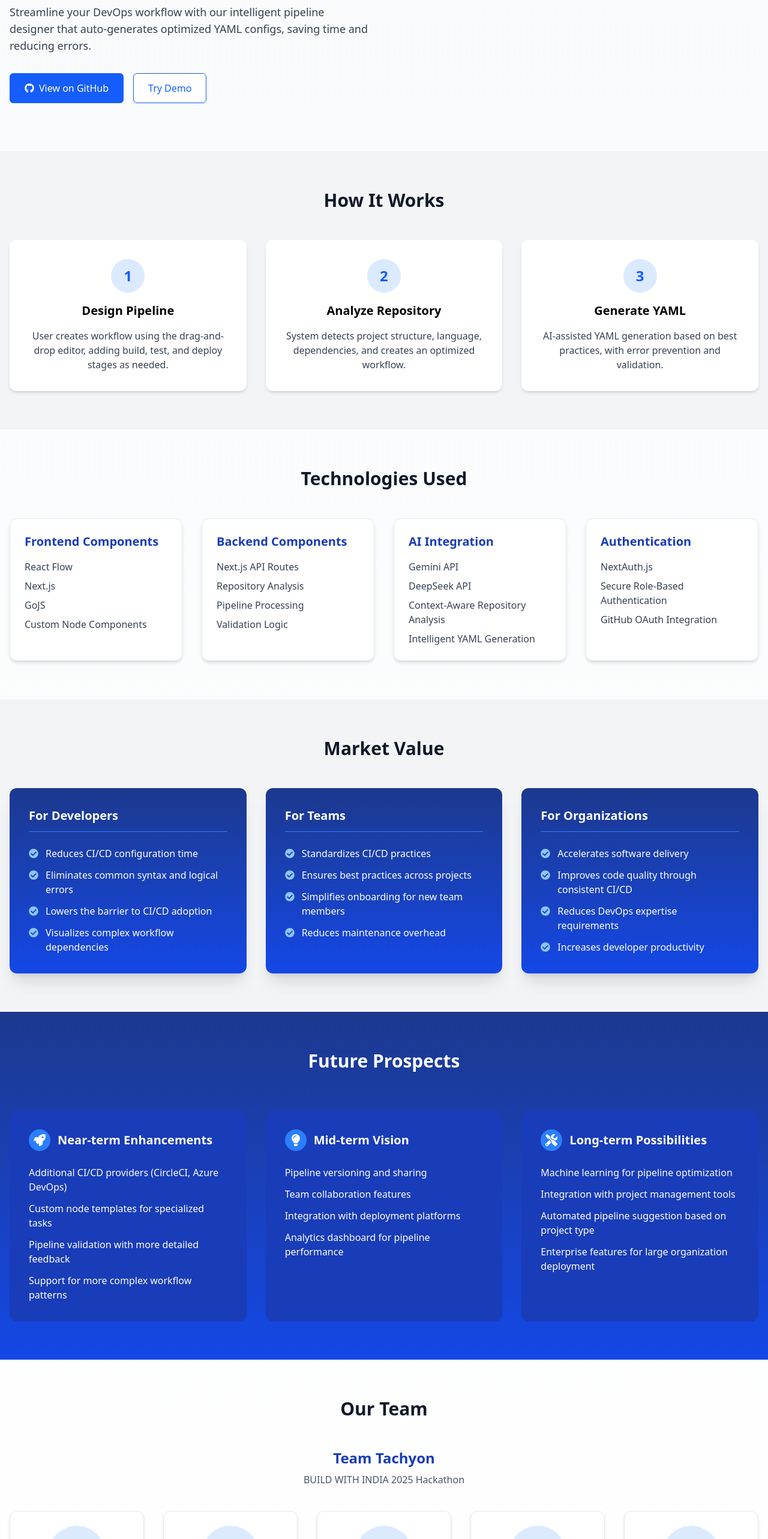
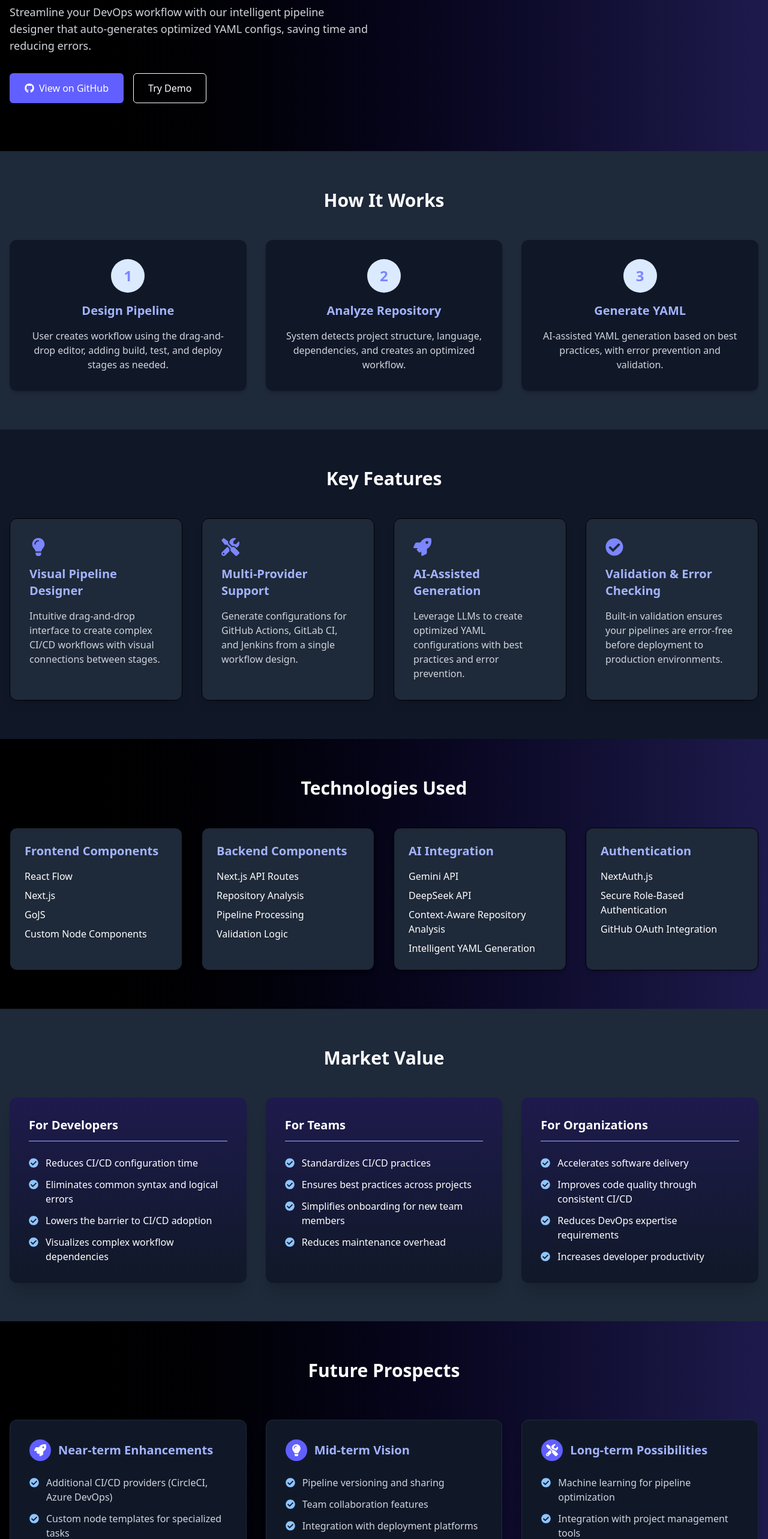
Before and after one commit to team-tachyon-hackathon/built-with-india, a Next.js app: page /about in a window 1280 px wide. Shown: the part 234-2800 px from the top of the page at 60% size. Built offline with nearby package versions, Linux system fonts and the light colour scheme.

Commit message:
updated about page

```diff
--- a/src/app/about/page.tsx
+++ b/src/app/about/page.tsx
@@ -1,5 +1,4 @@
 import React from 'react';
-import Image from 'next/image';
 import Link from 'next/link';
 
 // You'll need to add these icons to your project or use a library like react-icons
@@ -7,28 +6,28 @@ import { FaGithub, FaLightbulb, FaTools, FaUsers, FaRocket, FaCheckCircle } from
 
 export default function AboutPage() {
   return (
-    <div className="bg-gradient-to-b from-gray-50 to-white">
+    <div className="bg-gradient-to-r from-black to-indigo-950">
       {/* Hero Section */}
       <section className="py-20 px-4 max-w-7xl mx-auto">
         <div className="flex flex-col md:flex-row items-center justify-between gap-12">
           <div className="md:w-1/2">
-            <h1 className="text-4xl md:text-5xl font-bold text-gray-900 mb-6">
+            <h1 className="text-4xl md:text-5xl font-bold text-white mb-6">
               CI/CD Genie
             </h1>
-            <p className="text-xl md:text-2xl text-blue-600 font-medium mb-6">
+            <p className="text-xl md:text-2xl text-indigo-400 font-medium mb-6">
               An AI-powered drag-and-drop CI/CD pipeline designer
             </p>
-            <p className="text-gray-700 text-lg mb-8">
+            <p className="text-gray-300 text-lg mb-8">
               Streamline your DevOps workflow with our intelligent pipeline designer that auto-generates optimized YAML configs, saving time and reducing errors.
             </p>
             <div className="flex flex-col sm:flex-row gap-4">
               <Link href="https://github.com/team-tachyon-hackathon/built-with-india"
-                    className="inline-flex items-center justify-center px-6 py-3 border border-transparent text-base font-medium rounded-md text-white bg-blue-600 hover:bg-blue-700 transition-colors">
+                    className="inline-flex items-center justify-center px-6 py-3 border border-transparent text-base font-medium rounded-md text-white bg-indigo-500 hover:bg-indigo-400 transition-colors">
                 <FaGithub className="mr-2" />
                 View on GitHub
               </Link>
               <Link href="/demo"
-                    className="inline-flex items-center justify-center px-6 py-3 border border-blue-600 text-base font-medium rounded-md text-blue-600 bg-white hover:bg-blue-50 transition-colors">
+                    className="inline-flex items-center justify-center px-6 py-3 border border-white text-base font-medium rounded-md text-white  hover:bg-indigo-500 transition-colors">
                 Try Demo
               </Link>
             </div>
@@ -103,76 +102,122 @@ export default function AboutPage() {
       </section> */}
 
       {/* How It Works */}
-      <section className="py-16 px-4 bg-gray-100">
+      <section className="py-16 px-4 bg-gray-800">
         <div className="max-w-7xl mx-auto">
-          <h2 className="text-3xl font-bold text-center text-gray-900 mb-12">How It Works</h2>
+          <h2 className="text-3xl font-bold text-center text-white mb-12">How It Works</h2>
           <div className="grid md:grid-cols-3 gap-8">
-            <div className="bg-white rounded-xl p-8 text-center shadow-md">
+            <div className="bg-gray-900 rounded-xl p-8 text-center shadow-md">
               <div className="bg-blue-100 w-14 h-14 rounded-full flex items-center justify-center mx-auto mb-4">
-                <span className="text-blue-600 text-2xl font-bold">1</span>
+              <span className="text-indigo-400 text-2xl font-bold">1</span>
               </div>
-              <h3 className="text-xl font-semibold mb-4">Design Pipeline</h3>
-              <p className="text-gray-700">
+              <h3 className="text-xl font-semibold text-indigo-300 mb-4">Design Pipeline</h3>
+              <p className="text-gray-300">
               User creates workflow using the drag-and-drop editor, adding build, test, and deploy stages as needed.
               </p>
             </div>
-            <div className="bg-white rounded-xl p-8 text-center shadow-md">
+            <div className="bg-gray-900 rounded-xl p-8 text-center shadow-md">
               <div className="bg-blue-100 w-14 h-14 rounded-full flex items-center justify-center mx-auto mb-4">
-                <span className="text-blue-600 text-2xl font-bold">2</span>
+              <span className="text-indigo-400 text-2xl font-bold">2</span>
               </div>
-              <h3 className="text-xl font-semibold mb-4">Analyze Repository</h3>
-              <p className="text-gray-700">
+              <h3 className="text-xl font-semibold text-indigo-300 mb-4">Analyze Repository</h3>
+              <p className="text-gray-300">
               System detects project structure, language, dependencies, and creates an optimized workflow.
               </p>
             </div>
-            <div className="bg-white rounded-xl p-8 text-center shadow-md">
+            <div className="bg-gray-900 rounded-xl p-8 text-center shadow-md">
               <div className="bg-blue-100 w-14 h-14 rounded-full flex items-center justify-center mx-auto mb-4">
-                <span className="text-blue-600 text-2xl font-bold">3</span>
+              <span className="text-indigo-400 text-2xl font-bold">3</span>
               </div>
-              <h3 className="text-xl font-semibold mb-4">Generate YAML</h3>
-              <p className="text-gray-700">
+              <h3 className="text-xl font-semibold text-indigo-300 mb-4">Generate YAML</h3>
+              <p className="text-gray-300">
               AI-assisted YAML generation based on best practices, with error prevention and validation.
+              </p>
+            </div>
+
+          </div>
+        </div>
+      </section>
+      {/* Features */}
+      <section className="py-16 px-4 bg-gray-900">
+        <div className="max-w-7xl mx-auto">
+          <h2 className="text-3xl font-bold text-center text-white mb-12">Key Features</h2>
+          <div className="grid md:grid-cols-2 lg:grid-cols-4 gap-8">
+            <div className="bg-gray-800 rounded-xl p-8 shadow-lg border">
+              <div className="text-indigo-400 text-3xl mb-4">
+                <FaLightbulb />
+              </div>
+              <h3 className="text-xl font-semibold text-indigo-300 mb-4">Visual Pipeline Designer</h3>
+              <p className="text-gray-300">
+                Intuitive drag-and-drop interface to create complex CI/CD workflows with visual connections between stages.
+              </p>
+            </div>
+            <div className="bg-gray-800 rounded-xl p-8 shadow-lg border">
+              <div className="text-indigo-400 text-3xl mb-4">
+                <FaTools />
+              </div>
+              <h3 className="text-xl font-semibold text-indigo-300 mb-4">Multi-Provider Support</h3>
+              <p className="text-gray-300">
+                Generate configurations for GitHub Actions, GitLab CI, and Jenkins from a single workflow design.
+              </p>
+            </div>
+            <div className="bg-gray-800 rounded-xl p-8 shadow-lg border">
+              <div className="text-indigo-400 text-3xl mb-4">
+                <FaRocket />
+              </div>
+              <h3 className="text-xl font-semibold text-indigo-300 mb-4">AI-Assisted Generation</h3>
+              <p className="text-gray-300">
+                Leverage LLMs to create optimized YAML configurations with best practices and error prevention.
+              </p>
+            </div>
+            <div className="bg-gray-800 rounded-xl p-8 shadow-lg border">
+              <div className="text-indigo-400 text-3xl mb-4">
+                <FaCheckCircle />
+              </div>
+              <h3 className="text-xl font-semibold text-indigo-300 mb-4">Validation & Error Checking</h3>
+              <p className="text-gray-300">
+                Built-in validation ensures your pipelines are error-free before deployment to production environments.
               </p>
             </div>
           </div>
         </div>
       </section>
 
+
       {/* Technologies Used */}
       <section className="py-16 px-4">
         <div className="max-w-7xl mx-auto">
-          <h2 className="text-3xl font-bold text-center text-gray-900 mb-12">Technologies Used</h2>
+          <h2 className="text-3xl font-bold text-center text-white mb-12">Technologies Used</h2>
           <div className="grid md:grid-cols-2 lg:grid-cols-4 gap-8">
-            <div className="bg-white rounded-xl p-6 shadow-md border border-gray-200">
-              <h3 className="text-xl font-semibold text-blue-800 mb-4">Frontend Components</h3>
-              <ul className="space-y-2 text-gray-700">
+            <div className="bg-gray-800 rounded-xl p-6 shadow-md border">
+              <h3 className="text-xl font-semibold text-indigo-300 mb-4">Frontend Components</h3>
+              <ul className="space-y-2 text-white">
                 <li>React Flow</li>
                 <li>Next.js</li>
                 <li>GoJS</li>
                 <li>Custom Node Components</li>
               </ul>
             </div>
-            <div className="bg-white rounded-xl p-6 shadow-md border border-gray-200">
-              <h3 className="text-xl font-semibold text-blue-800 mb-4">Backend Components</h3>
-              <ul className="space-y-2 text-gray-700">
+            <div className="bg-gray-800 rounded-xl p-6 shadow-md border">
+              <h3 className="text-xl font-semibold text-indigo-300 mb-4">Backend Components</h3>
+              <ul className="space-y-2 text-white">
                 <li>Next.js API Routes</li>
                 <li>Repository Analysis</li>
                 <li>Pipeline Processing</li>
                 <li>Validation Logic</li>
               </ul>
             </div>
-            <div className="bg-white rounded-xl p-6 shadow-md border border-gray-200">
-              <h3 className="text-xl font-semibold text-blue-800 mb-4">AI Integration</h3>
-              <ul className="space-y-2 text-gray-700">
+            <div className="bg-gray-800 rounded-xl p-6 shadow-md border">
+              <h3 className="text-xl font-semibold text-indigo-300 mb-4">AI Integration</h3>
+              <ul className="space-y-2 text-white">
                 <li>Gemini API</li>
                 <li>DeepSeek API</li>
                 <li>Context-Aware Repository Analysis</li>
                 <li>Intelligent YAML Generation</li>
               </ul>
             </div>
-            <div className="bg-white rounded-xl p-6 shadow-md border border-gray-200">
-              <h3 className="text-xl font-semibold text-blue-800 mb-4">Authentication</h3>
-              <ul className="space-y-2 text-gray-700">
+            <div className="bg-gray-800 rounded-xl p-6 shadow-md border">
+              <h3 className="text-xl font-semibold text-indigo-300 mb-4">Authentication</h3>
+              <ul className="space-y-2 text-white">
                 <li>NextAuth.js</li>
                 <li>Secure Role-Based Authentication</li>
                 <li>GitHub OAuth Integration</li>
@@ -183,12 +228,12 @@ export default function AboutPage() {
       </section>
 
       {/* Market Value */}
-      <section className="py-16 px-4 bg-gray-100">
+      <section className="py-16 px-4 bg-gray-800">
         <div className="max-w-7xl mx-auto">
-          <h2 className="text-3xl font-bold text-center text-gray-900 mb-12">Market Value</h2>
+          <h2 className="text-3xl font-bold text-center text-white mb-12">Market Value</h2>
           <div className="grid md:grid-cols-3 gap-8">
-            <div className="bg-gradient-to-b from-blue-900 to-blue-700 rounded-xl p-8 shadow-xl text-white">
-              <h3 className="text-xl font-semibold mb-6 border-b border-blue-500 pb-3">For Developers</h3>
+            <div className="bg-gradient-to-b from-indigo-950 to-gray-900 rounded-xl p-8 shadow-xl text-white">
+              <h3 className="text-xl font-semibold mb-6 border-b border-indigo-300 pb-3">For Developers</h3>
               <ul className="space-y-3">
                 <li className="flex items-start">
                   <span className="text-blue-300 mr-3 mt-1"><FaCheckCircle /></span>
@@ -208,8 +253,8 @@ export default function AboutPage() {
                 </li>
               </ul>
             </div>
-            <div className="bg-gradient-to-b from-blue-900 to-blue-700 rounded-xl p-8 shadow-xl text-white">
-              <h3 className="text-xl font-semibold mb-6 border-b border-blue-500 pb-3">For Teams</h3>
+            <div className="bg-gradient-to-b from-indigo-950 to-gray-900 rounded-xl p-8 shadow-xl text-white">
+              <h3 className="text-xl font-semibold mb-6 border-b border-indigo-300 pb-3">For Teams</h3>
               <ul className="space-y-3">
                 <li className="flex items-start">
                   <span className="text-blue-300 mr-3 mt-1"><FaCheckCircle /></span>
@@ -229,9 +274,9 @@ export default function AboutPage() {
                 </li>
               </ul>
             </div>
-            <div className="bg-gradient-to-b from-blue-900 to-blue-700 rounded-xl p-8 shadow-xl text-white">
-              <h3 className="text-xl font-semibold mb-6 border-b border-blue-500 pb-3">For Organizations</h3>
-              <ul className="space-y-3">
+            <div className="bg-gradient-to-b from-indigo-950 to-gray-900 rounded-xl p-8 shadow-xl text-white">
+              <h3 className="text-xl font-semibold mb-6 border-b border-indigo-300 pb-3">For Organizations</h3>
+              <ul className="space-y-3 ">
                 <li className="flex items-start">
                   <span className="text-blue-300 mr-3 mt-1"><FaCheckCircle /></span>
                   <span>Accelerates software delivery</span>
@@ -291,50 +336,86 @@ export default function AboutPage() {
       </section> */}
 
       {/* Future Prospects */}
-      <section className="py-16 px-4 bg-gradient-to-b from-blue-900 to-blue-700 text-white">
+      <section className="py-16 px-4 bg-gradient-to-r from-black to-indigo-950 text-white">
         <div className="max-w-7xl mx-auto">
-          <h2 className="text-3xl font-bold text-center mb-16">Future Prospects</h2>
+          <h2 className="text-3xl font-bold text-center text-white mb-16">Future Prospects</h2>
           <div className="grid md:grid-cols-3 gap-8">
-            <div className="bg-blue-800 bg-opacity-50 rounded-xl p-8 backdrop-blur-sm">
-              <h3 className="text-xl font-semibold mb-6 flex items-center">
-                <span className="bg-blue-500 rounded-full p-2 mr-3">
+            <div className="bg-gray-900 rounded-xl p-8 shadow-lg border border-gray-800">
+              <h3 className="text-xl font-semibold text-indigo-300 mb-6 flex items-center">
+          <span className="bg-indigo-500 rounded-full p-2 mr-3">
             <FaRocket className="text-white" />
           </span>
           Near-term Enhancements
               </h3>
-              <ul className="space-y-3">
-                <li>Additional CI/CD providers (CircleCI, Azure DevOps)</li>
-                <li>Custom node templates for specialized tasks</li>
-                <li>Pipeline validation with more detailed feedback</li>
-                <li>Support for more complex workflow patterns</li>
+              <ul className="space-y-3 text-gray-300">
+          <li className="flex items-start">
+            <span className="text-blue-300 mr-3 mt-1"><FaCheckCircle /></span>
+            <span>Additional CI/CD providers (CircleCI, Azure DevOps)</span>
+          </li>
+          <li className="flex items-start">
+            <span className="text-blue-300 mr-3 mt-1"><FaCheckCircle /></span>
+            <span>Custom node templates for specialized tasks</span>
+          </li>
+          <li className="flex items-start">
+            <span className="text-blue-300 mr-3 mt-1"><FaCheckCircle /></span>
+            <span>Pipeline validation with more detailed feedback</span>
+          </li>
+          <li className="flex items-start">
+            <span className="text-blue-300 mr-3 mt-1"><FaCheckCircle /></span>
+            <span>Support for more complex workflow patterns</span>
+          </li>
               </ul>
             </div>
-            <div className="bg-blue-800 bg-opacity-50 rounded-xl p-8 backdrop-blur-sm">
-              <h3 className="text-xl font-semibold mb-6 flex items-center">
-                <span className="bg-blue-500 rounded-full p-2 mr-3">
+            <div className="bg-gray-900 rounded-xl p-8 shadow-lg border border-gray-800">
+              <h3 className="text-xl font-semibold text-indigo-300 mb-6 flex items-center">
+          <span className="bg-indigo-500 rounded-full p-2 mr-3">
             <FaLightbulb className="text-white" />
           </span>
           Mid-term Vision
               </h3>
-              <ul className="space-y-3">
-                <li>Pipeline versioning and sharing</li>
-                <li>Team collaboration features</li>
-                <li>Integration with deployment platforms</li>
-                <li>Analytics dashboard for pipeline performance</li>
+              <ul className="space-y-3 text-gray-300">
+          <li className="flex items-start">
+            <span className="text-blue-300 mr-3 mt-1"><FaCheckCircle /></span>
+            <span>Pipeline versioning and sharing</span>
+          </li>
+          <li className="flex items-start">
+            <span className="text-blue-300 mr-3 mt-1"><FaCheckCircle /></span>
+            <span>Team collaboration features</span>
+          </li>
+          <li className="flex items-start">
+            <span className="text-blue-300 mr-3 mt-1"><FaCheckCircle /></span>
+            <span>Integration with deployment platforms</span>
+          </li>
+          <li className="flex items-start">
+            <span className="text-blue-300 mr-3 mt-1"><FaCheckCircle /></span>
+            <span>Analytics dashboard for pipeline performance</span>
+          </li>
               </ul>
             </div>
-            <div className="bg-blue-800 bg-opacity-50 rounded-xl p-8 backdrop-blur-sm">
-              <h3 className="text-xl font-semibold mb-6 flex items-center">
-                <span className="bg-blue-500 rounded-full p-2 mr-3">
+            <div className="bg-gray-900 rounded-xl p-8 shadow-lg border border-gray-800">
+              <h3 className="text-xl font-semibold text-indigo-300 mb-6 flex items-center">
+          <span className="bg-indigo-500 rounded-full p-2 mr-3">
             <FaTools className="text-white" />
           </span>
           Long-term Possibilities
               </h3>
-              <ul className="space-y-3">
-                <li>Machine learning for pipeline optimization</li>
-                <li>Integration with project management tools</li>
-                <li>Automated pipeline suggestion based on project type</li>
-                <li>Enterprise features for large organization deployment</li>
+              <ul className="space-y-3 text-gray-300">
+          <li className="flex items-start">
+            <span className="text-blue-300 mr-3 mt-1"><FaCheckCircle /></span>
+            <span>Machine learning for pipeline optimization</span>
+          </li>
+          <li className="flex items-start">
+            <span className="text-blue-300 mr-3 mt-1"><FaCheckCircle /></span>
+            <span>Integration with project management tools</span>
+          </li>
+          <li className="flex items-start">
+            <span className="text-blue-300 mr-3 mt-1"><FaCheckCircle /></span>
+            <span>Automated pipeline suggestion based on project type</span>
+          </li>
+          <li className="flex items-start">
+            <span className="text-blue-300 mr-3 mt-1"><FaCheckCircle /></span>
+            <span>Enterprise features for large organization deployment</span>
+          </li>
               </ul>
             </div>
           </div>
@@ -342,20 +423,21 @@ export default function AboutPage() {
       </section>
 
       {/* Team Information */}
-      <section className="py-16 px-4">
+      <section className="py-16 px-4 bg-gray-900">
         <div className="max-w-7xl mx-auto">
-          <h2 className="text-3xl font-bold text-center text-gray-900 mb-12">Our Team</h2>
+          <h2 className="text-3xl font-bold text-center text-white mb-12">Our Team</h2>
           <div className="text-center mb-10">
-            <h3 className="text-2xl font-semibold text-blue-800">Team Tachyon</h3>
-            <p className="text-gray-600 mt-2">BUILD WITH INDIA 2025 Hackathon</p>
+            <h3 className="text-2xl font-semibold text-indigo-300">Team Tachyon</h3>
+            <p className="text-gray-400 mt-2">BUILD WITH INDIA 2025 Hackathon</p>
           </div>
           <div className="grid grid-cols-2 md:grid-cols-3 lg:grid-cols-5 gap-8">
             {['Aditya Singh', 'Shridhar Kute', 'Jeet Chandak', 'Dinesh Jangid', 'Veena Sahu'].map((member, index) => (
-              <div key={index} className="bg-white rounded-xl p-6 shadow-md text-center border border-gray-200">
-                <div className="w-24 h-24 bg-blue-100 rounded-full flex items-center justify-center mx-auto mb-4">
-                  <FaUsers className="text-blue-600 text-2xl" />
+              <div key={index} className="bg-gray-800 rounded-xl p-6 shadow-lg text-center border border-gray-700 hover:border-indigo-500 transition-all">
+                <div className="w-24 h-24 bg-indigo-900 rounded-full flex items-center justify-center mx-auto mb-4">
+                  <FaUsers className="text-indigo-300 text-2xl" />
                 </div>
-                <h4 className="font-medium text-gray-900">{member}</h4>
+                <h4 className="font-medium text-white">{member}</h4>
+                <p className="text-indigo-400 text-sm mt-2">Developer</p>
               </div>
             ))}
           </div>
@@ -363,14 +445,14 @@ export default function AboutPage() {
       </section>
 
       {/* GitHub Link */}
-      <section className="py-16 px-4 bg-gray-900 text-white text-center">
+      <section className="py-16 px-4 bg-black text-white text-center">
         <div className="max-w-7xl mx-auto">
           <h2 className="text-3xl font-bold mb-6">Explore Our Project</h2>
           <p className="text-gray-300 mb-8 max-w-2xl mx-auto">
             Visit our GitHub repository to see the code, contribute, or learn more about CI/CD Genie.
           </p>
           <Link href="https://github.com/team-tachyon-hackathon/built-with-india"
-                className="inline-flex items-center justify-center px-8 py-4 text-lg font-medium rounded-md text-white bg-blue-600 hover:bg-blue-700 transition-colors">
+                className="inline-flex items-center justify-center px-8 py-4 text-lg font-medium rounded-md text-white bg-indigo-800 hover:bg-indigo-600 transition-colors">
             <FaGithub className="mr-2" />
             GitHub Repository
           </Link>
```
Also changed, not shown: 1 other file (tests, documents, lock files or other folders). Lines whose indentation alone changed are shown as unchanged.
